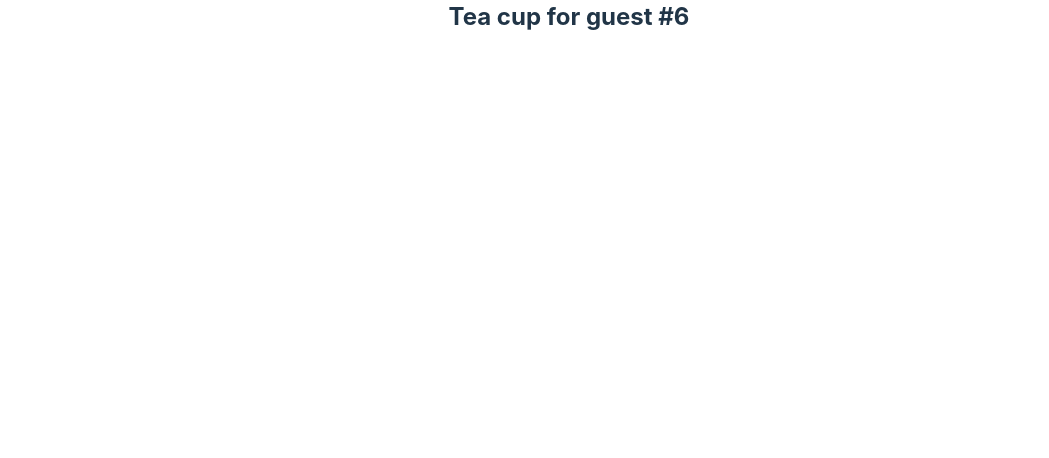
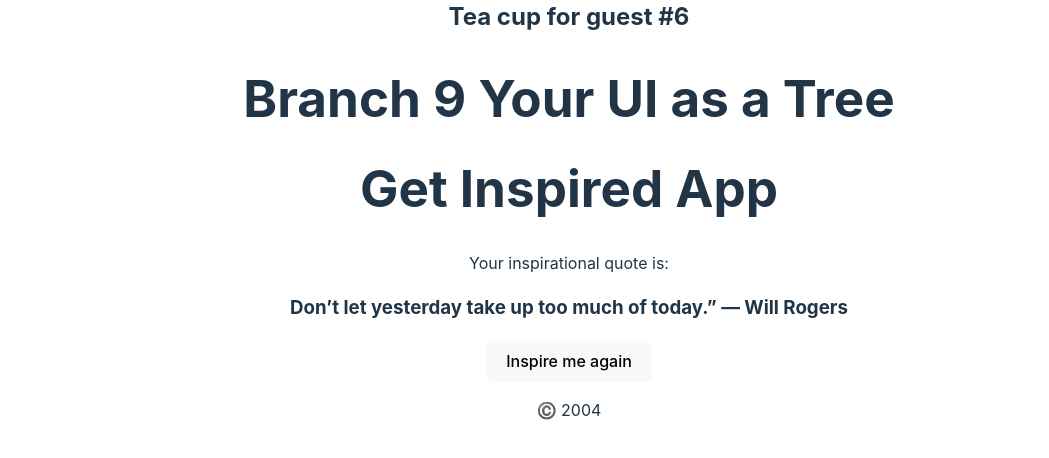
Before and after one commit to drfarh/react-things, a React (Vite) app: page / in a window 1280 px wide. Shown: the part 4465-4923 px from the top of the page, without its empty margins (71-1120 px from the left). Before the commit the page ends 4552 px from the top, so only its background shows below. Built offline with nearby package versions, Linux system fonts and the light colour scheme.

Commit message:
added Branch 9 Your UI as a Tree

```diff
--- a/src/App.jsx
+++ b/src/App.jsx
@@ -7,6 +7,10 @@
 import PackingList from './PackingList'
 import TeaSet from './TeaSet'
 import TodoList from './TodoList'
+
+import FancyText from './FancyText';
+import InspirationGenerator from './InspirationGenerator';
+import Copyright from './Copyright';
 
 function App() {
 
@@ -51,10 +55,19 @@
  </div>
 
   {/* Branch 8 */}
-  <div>
+<div>
   <h1>Branch 8  Keeping Components Pure </h1>
   <TeaSet />
-  </div>
+</div>
+
+  {/* Branch 9 */}
+<div>
+  <h1>Branch 9 Your UI as a Tree</h1>
+  <FancyText title text="Get Inspired App" />
+      <InspirationGenerator>
+        <Copyright year={2004} />
+      </InspirationGenerator>
+</div>
 
 
     </>
--- /dev/null
+++ b/src/Copyright.jsx
@@ -0,0 +1,3 @@
+export default function Copyright({year}) {
+    return <p className='small'>©️ {year}</p>;
+  }
--- /dev/null
+++ b/src/FancyText.jsx
@@ -0,0 +1,5 @@
+export default function FancyText({title, text}) {
+    return title
+      ? <h1 className='fancy title'>{text}</h1>
+      : <h3 className='fancy cursive'>{text}</h3>
+  }
--- /dev/null
+++ b/src/InspirationGenerator.jsx
@@ -0,0 +1,18 @@
+import * as React from 'react';
+import quotes from './quotes';
+import FancyText from './FancyText';
+
+export default function InspirationGenerator({children}) {
+  const [index, setIndex] = React.useState(0);
+  const quote = quotes[index];
+  const next = () => setIndex((index + 1) % quotes.length);
+
+  return (
+    <>
+      <p>Your inspirational quote is:</p>
+      <FancyText text={quote} />
+      <button onClick={next}>Inspire me again</button>
+      {children}
+    </>
+  );
+}
--- /dev/null
+++ b/src/quotes.jsx
@@ -0,0 +1,5 @@
+export default [
+    "Don’t let yesterday take up too much of today.” — Will Rogers",
+    "Ambition is putting a ladder against the sky.",
+    "A joy that's shared is a joy made double.",
+    ];
```
